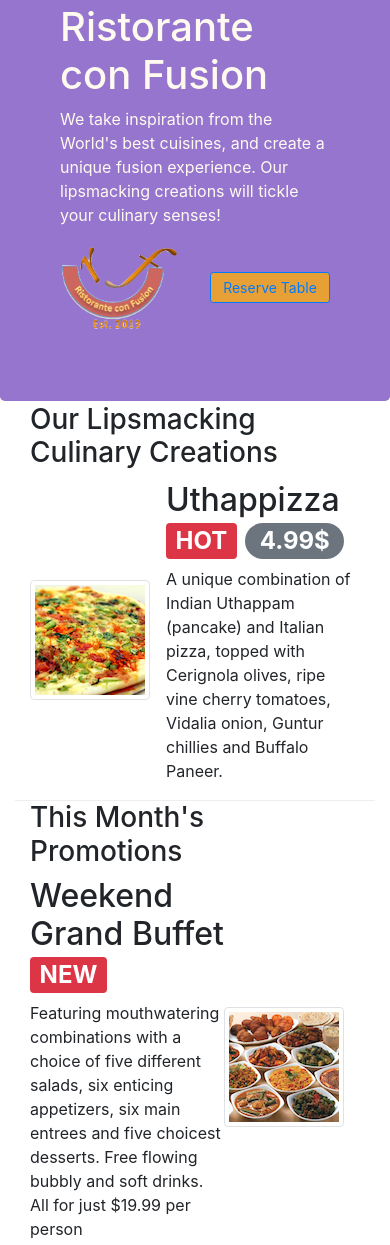
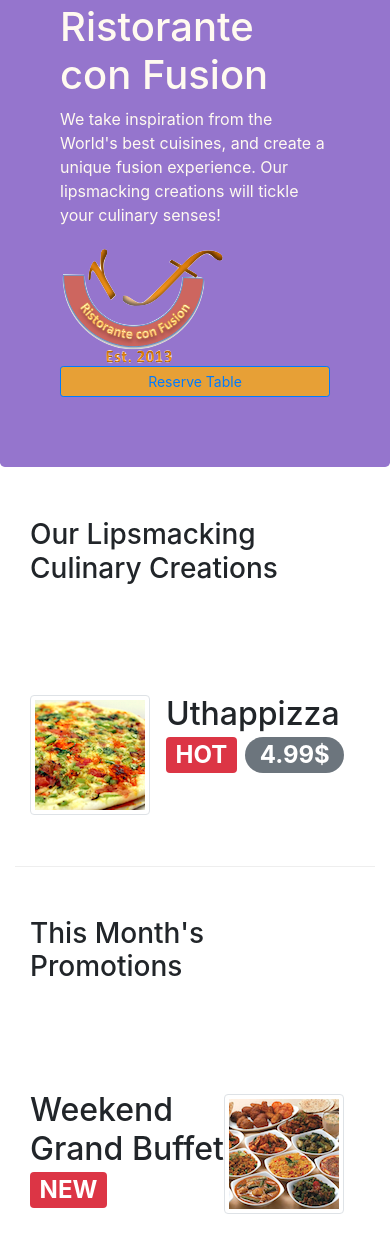
Before and after one commit to phanigolla/bootstrap4, a website: page index.html in a window 390 px wide. Shown: the part 117-1362 px from the top of the page. Drawn offline with nearby package versions, Linux system fonts and the light colour scheme.

Commit message:
Assignment 2 modified

```diff
--- a/index.html
+++ b/index.html
@@ -52,10 +52,10 @@
                     <p>We take inspiration from the World's best cuisines, and create a unique fusion experience.
                         Our lipsmacking creations will tickle your culinary senses!</p>
                 </div>
-                <div class="col-6 col-sm-3 align-self-center">
+                <div class="col-12 col-sm-3 align-self-center">
                     <img src="img/logo.png" class="img-fluid">
                 </div>
-                <div class="col-6 col-sm-3 align-self-center">
+                <div class="col-12 col-sm-3 align-self-center">
                     <button type="reserve" class="btn btn-sm btn-primary reservation-header btn-block">
                         <a href="#reservetable">Reserve Table</a></button>
                 </div>
@@ -74,7 +74,7 @@
                     <img class="d-flex mr-3 img-thumbnail align-self-center" src="img/uthappizza.png" alt="uthappizza">
                     <div class="media-body">
                         <h2 class="mt-0">Uthappizza<span class="badge badge-danger">HOT</span> <span class="badge badge-pill badge-secondary">4.99$</span></h2>
-                        <p>A unique combination of Indian Uthappam (pancake) and Italian pizza, topped with Cerignola
+                        <p class="d-none d-sm-block">A unique combination of Indian Uthappam (pancake) and Italian pizza, topped with Cerignola
                             olives,
                             ripe vine cherry tomatoes, Vidalia onion, Guntur chillies and Buffalo Paneer.</p>
                     </div>
@@ -93,7 +93,7 @@
                 <div class="media">
                     <div class="media-body">
                         <h2 class="mt-0">Weekend Grand Buffet<span class="badge badge-danger">NEW</span></h2>
-                        <p>Featuring mouthwatering combinations with a choice of five different salads, six enticing
+                        <p class="d-none d-sm-block">Featuring mouthwatering combinations with a choice of five different salads, six enticing
                             appetizers, six main entrees and five choicest desserts. Free flowing bubbly and soft
                             drinks. All
                             for just $19.99 per person </p>
@@ -113,7 +113,7 @@
                     <div class="media-body">
                         <h2>Alberto Somayya</h2>
                         <h4>Executive Chef</h4>
-                        <p>Award winning three-star Michelin chef with wide International experience having worked
+                        <p class="d-none d-sm-block">Award winning three-star Michelin chef with wide International experience having worked
                             closely with
                             whos-who in the culinary world, he specializes in creating mouthwatering Indo-Italian
                             fusion
```
